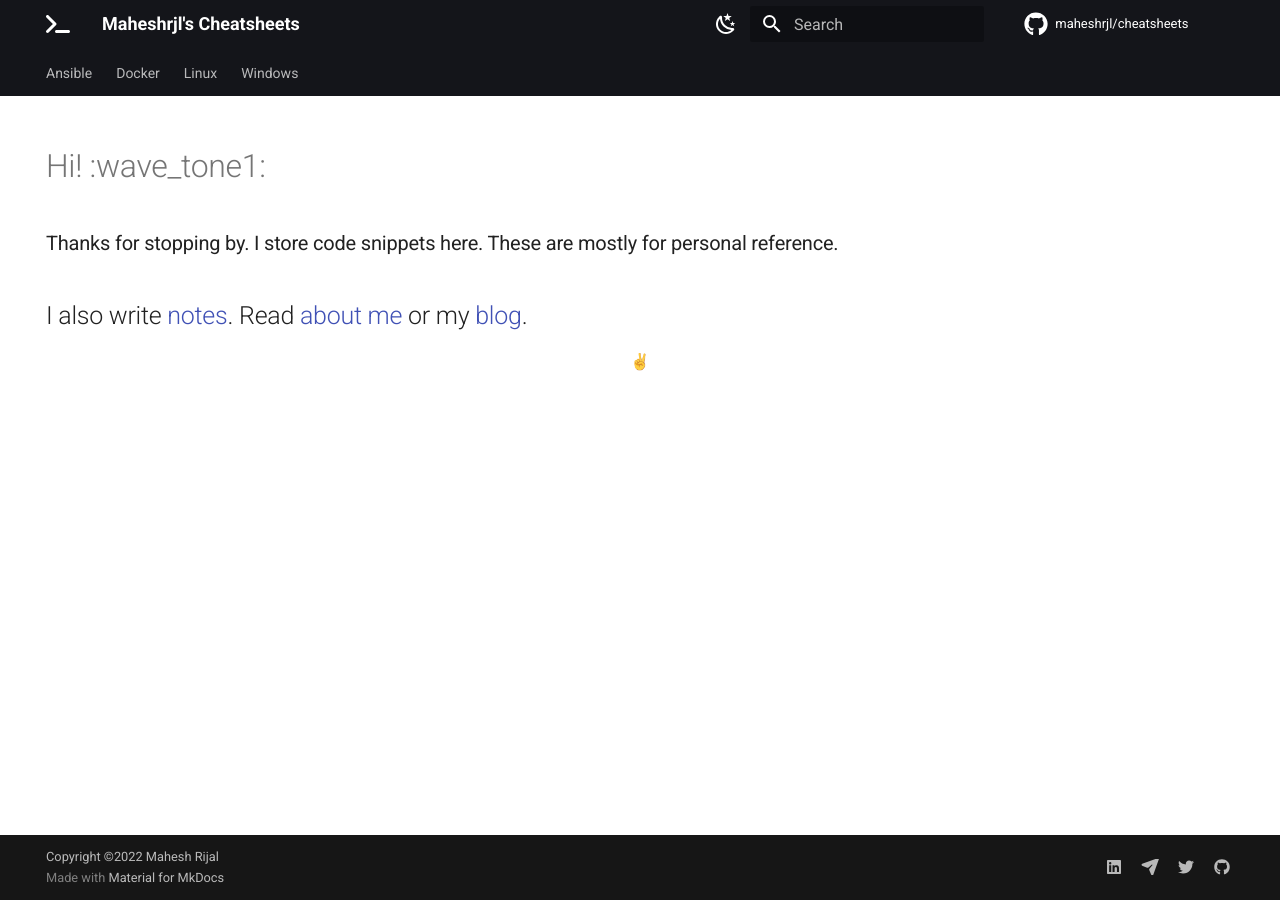
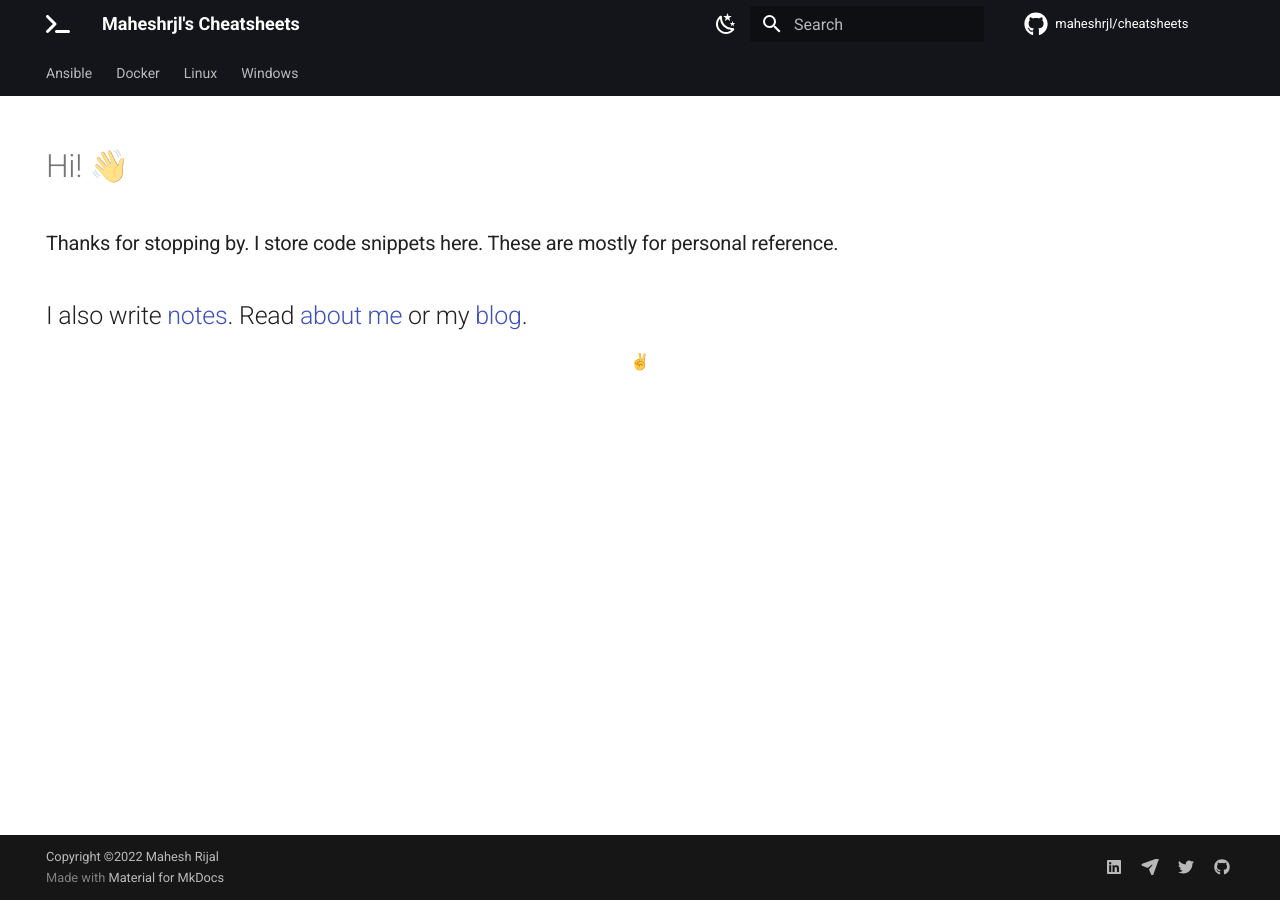
Before and after one commit to maheshrijal/notes, an MkDocs documentation site: the page built from docs/index.md, in a window 1280 px wide. Built offline with MkDocs 1.6.1 and Material for MkDocs 9.7.7, drawn with Linux system fonts in a browser that asks for light colours; comment, search, counter and statistics services are not loaded; part of the change alters nothing that is shown.

Commit message:
add wave emoji

```diff
--- a/docs/index.md
+++ b/docs/index.md
@@ -4,7 +4,7 @@ hide:
   - toc
 ---
 
-# Hi! :wave_tone1:
+# Hi! 👋
 
 ### Thanks for stopping by. I store code snippets here. These are mostly for personal reference.
 
```
